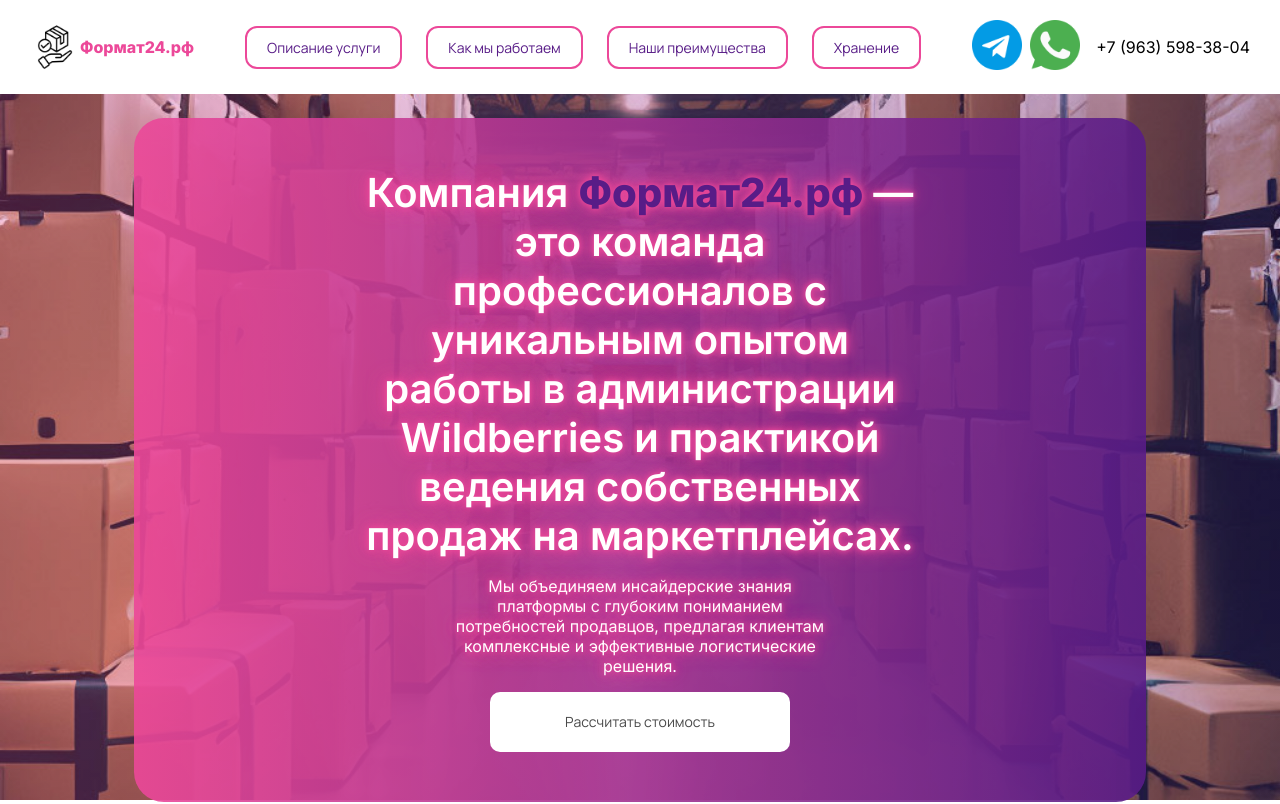
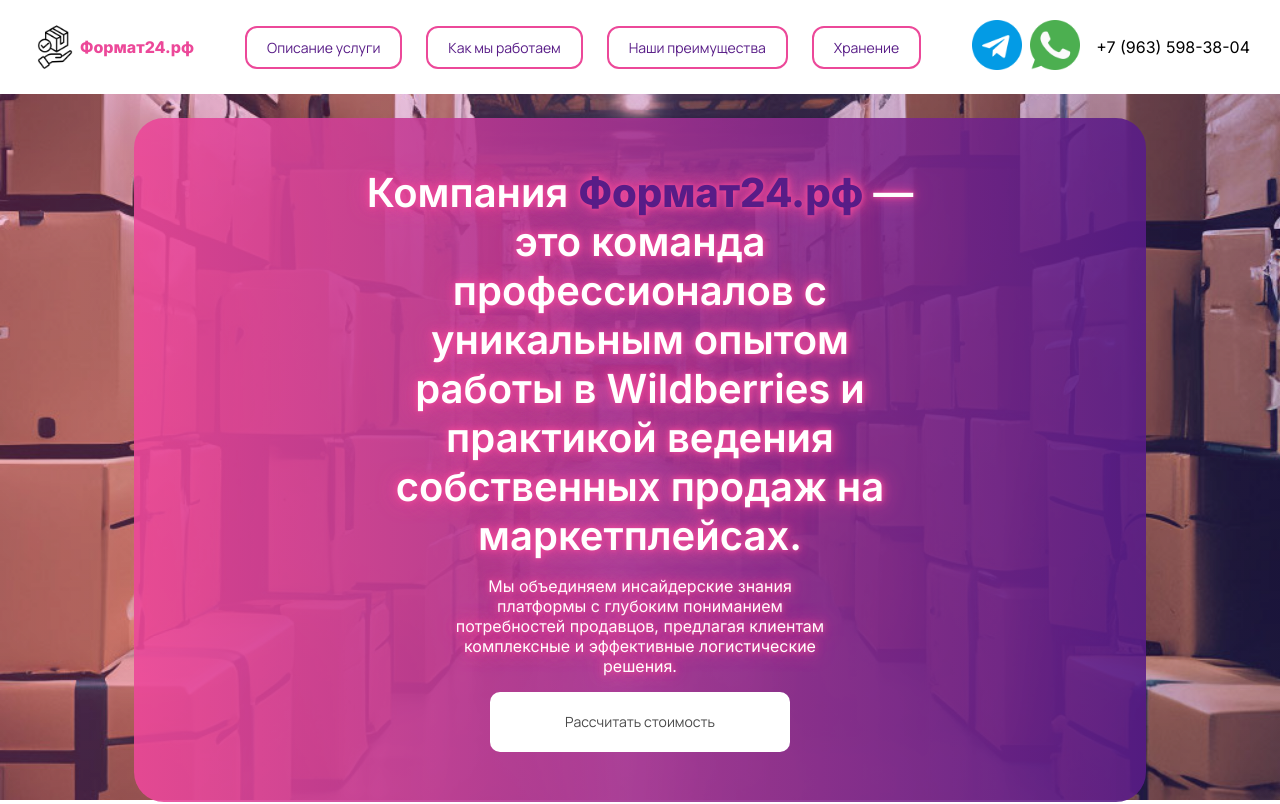
Before and after one commit to Baysan-Gur/fullfillment, a React (Vite) app: page / in a window 1280 px wide. Shown: the top 804 px of the page. Built offline with nearby package versions, Linux system fonts and the light colour scheme.

Commit message:
Убрал часть текста в Main.jsx

```diff
--- a/src/components/Main/Main.jsx
+++ b/src/components/Main/Main.jsx
@@ -16,8 +16,8 @@
         <div className={styles.descriptionBlock}>
           <p className={styles.descriptionText}>
             Компания <span className={styles.neonPink}>Формат24.рф</span> — это
-            команда профессионалов с уникальным опытом работы в администрации
-            Wildberries и практикой ведения собственных продаж на маркетплейсах.
+            команда профессионалов с уникальным опытом работы в Wildberries и
+            практикой ведения собственных продаж на маркетплейсах.
           </p>
           <p className={styles.descriptionText2}>
             Мы объединяем инсайдерские знания платформы с глубоким пониманием
```
